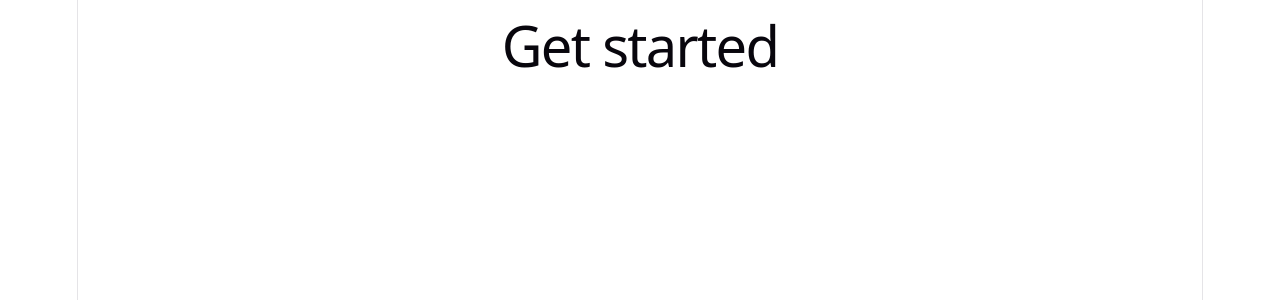
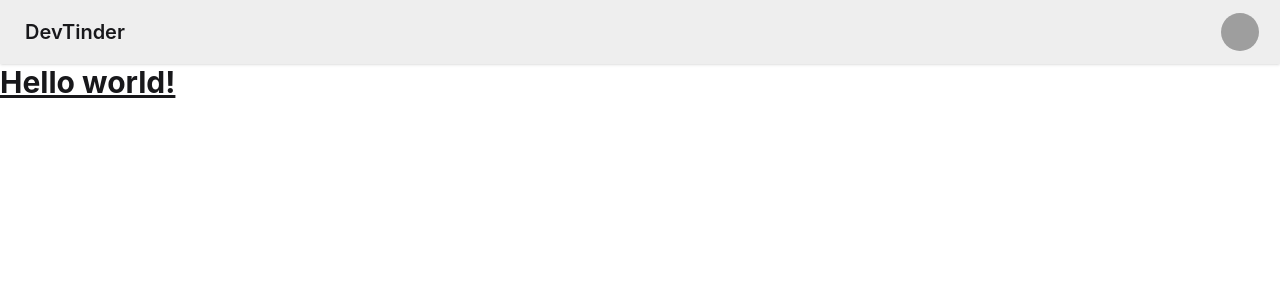
Before and after one commit to sivakesav999/devTinerWeb, a React (Vite) app: page / in a window 1280 px wide. Shown: the top 300 px of the page. Built offline with nearby package versions, Linux system fonts and the light colour scheme; grey boxes are pictures that could not be loaded.

Commit message:
Tailwind + DaisyUI(NavBar)

```diff
--- a/package.json
+++ b/package.json
@@ -10,14 +10,17 @@
     "preview": "vite preview"
   },
   "dependencies": {
+    "@tailwindcss/vite": "^4.3.3",
     "react": "^19.2.8",
-    "react-dom": "^19.2.8"
+    "react-dom": "^19.2.8",
+    "tailwindcss": "^4.3.3"
   },
   "devDependencies": {
     "@eslint/js": "^10.0.1",
     "@types/react": "^19.2.18",
     "@types/react-dom": "^19.2.4",
     "@vitejs/plugin-react": "^6.1.0",
+    "daisyui": "^5.7.28",
     "eslint": "^10.9.0",
     "eslint-plugin-react-hooks": "^7.1.1",
     "eslint-plugin-react-refresh": "^0.5.4",
--- a/src/App.jsx
+++ b/src/App.jsx
@@ -1,8 +1,45 @@
 function App() {
-
   return (
     <>
-      <h1>Get started</h1>
+      <div className="navbar bg-base-300 shadow-sm">
+        <div className="flex-1">
+          <a className="btn btn-ghost text-xl">DevTinder</a>
+        </div>
+        <div className="flex gap-2">
+          <div className="dropdown dropdown-end mx-3">
+            <div
+              tabIndex={0}
+              role="button"
+              className="btn btn-ghost btn-circle avatar"
+            >
+              <div className="w-10 rounded-full">
+                <img
+                  alt="Tailwind CSS Navbar component"
+                  src="https://img.daisyui.com/images/stock/photo-1534528741775-53994a69daeb.webp"
+                />
+              </div>
+            </div>
+            <ul
+              tabIndex={-1}
+              className="menu menu-sm dropdown-content bg-base-100 rounded-box z-1 mt-3 w-52 p-2 shadow"
+            >
+              <li>
+                <a className="justify-between">
+                  Profile
+                  <span className="badge">New</span>
+                </a>
+              </li>
+              <li>
+                <a>Settings</a>
+              </li>
+              <li>
+                <a>Logout</a>
+              </li>
+            </ul>
+          </div>
+        </div>
+      </div>
+      <h1 class="text-3xl font-bold underline">Hello world!</h1>
     </>
   );
 }
--- a/src/index.css
+++ b/src/index.css
@@ -1,111 +1,6 @@
-:root {
-  --text: #6b6375;
-  --text-h: #08060d;
-  --bg: #fff;
-  --border: #e5e4e7;
-  --code-bg: #f4f3ec;
-  --accent: #aa3bff;
-  --accent-bg: rgba(170, 59, 255, 0.1);
-  --accent-border: rgba(170, 59, 255, 0.5);
-  --social-bg: rgba(244, 243, 236, 0.5);
-  --shadow:
-    rgba(0, 0, 0, 0.1) 0 10px 15px -3px, rgba(0, 0, 0, 0.05) 0 4px 6px -2px;
+@import "tailwindcss";
+@plugin "daisyui";
 
-  --sans: system-ui, 'Segoe UI', Roboto, sans-serif;
-  --heading: system-ui, 'Segoe UI', Roboto, sans-serif;
-  --mono: ui-monospace, Consolas, monospace;
-
-  font: 18px/145% var(--sans);
-  letter-spacing: 0.18px;
-  color-scheme: light dark;
-  color: var(--text);
-  background: var(--bg);
-  font-synthesis: none;
-  text-rendering: optimizeLegibility;
-  -webkit-font-smoothing: antialiased;
-  -moz-osx-font-smoothing: grayscale;
-
-  @media (max-width: 1024px) {
-    font-size: 16px;
-  }
+@plugin "daisyui" {
+  themes: light --default, dark --prefersdark;
 }
-
-@media (prefers-color-scheme: dark) {
-  :root {
-    --text: #9ca3af;
-    --text-h: #f3f4f6;
-    --bg: #16171d;
-    --border: #2e303a;
-    --code-bg: #1f2028;
-    --accent: #c084fc;
-    --accent-bg: rgba(192, 132, 252, 0.15);
-    --accent-border: rgba(192, 132, 252, 0.5);
-    --social-bg: rgba(47, 48, 58, 0.5);
-    --shadow:
-      rgba(0, 0, 0, 0.4) 0 10px 15px -3px, rgba(0, 0, 0, 0.25) 0 4px 6px -2px;
-  }
-
-  #social .button-icon {
-    filter: invert(1) brightness(2);
-  }
-}
-
-body {
-  margin: 0;
-}
-
-#root {
-  width: 1126px;
-  max-width: 100%;
-  margin: 0 auto;
-  text-align: center;
-  border-inline: 1px solid var(--border);
-  min-height: 100svh;
-  display: flex;
-  flex-direction: column;
-  box-sizing: border-box;
-}
-
-h1,
-h2 {
-  font-family: var(--heading);
-  font-weight: 500;
-  color: var(--text-h);
-}
-
-h1 {
-  font-size: 56px;
-  letter-spacing: -1.68px;
-  margin: 32px 0;
-  @media (max-width: 1024px) {
-    font-size: 36px;
-    margin: 20px 0;
-  }
-}
-h2 {
-  font-size: 24px;
-  line-height: 118%;
-  letter-spacing: -0.24px;
-  margin: 0 0 8px;
-  @media (max-width: 1024px) {
-    font-size: 20px;
-  }
-}
-p {
-  margin: 0;
-}
-
-code,
-.counter {
-  font-family: var(--mono);
-  display: inline-flex;
-  border-radius: 4px;
-  color: var(--text-h);
-}
-
-code {
-  font-size: 15px;
-  line-height: 135%;
-  padding: 4px 8px;
-  background: var(--code-bg);
-}
--- a/vite.config.js
+++ b/vite.config.js
@@ -1,7 +1,10 @@
-import react from '@vitejs/plugin-react'
-import { defineConfig } from 'vite'
+import { defineConfig } from "vite";
+import tailwindcss from "@tailwindcss/vite";
 
-// https://vite.dev/config/
 export default defineConfig({
-  plugins: [react()],
-})
+  plugins: [tailwindcss()],
+});
+
+
+//@import "tailwindcss";
+// @plugin "daisyui";
```
Also changed, not shown: 2 other files (tests, documents, lock files or other folders).
